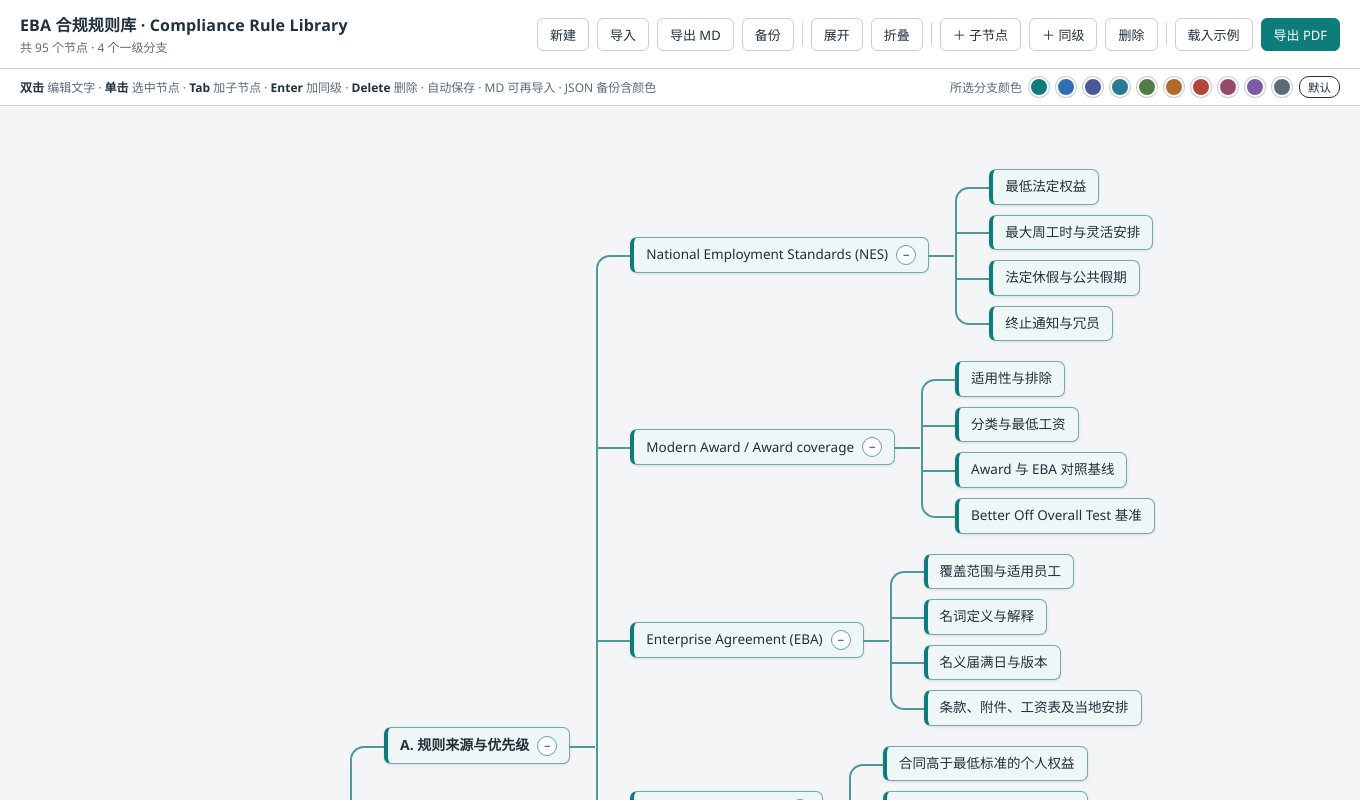
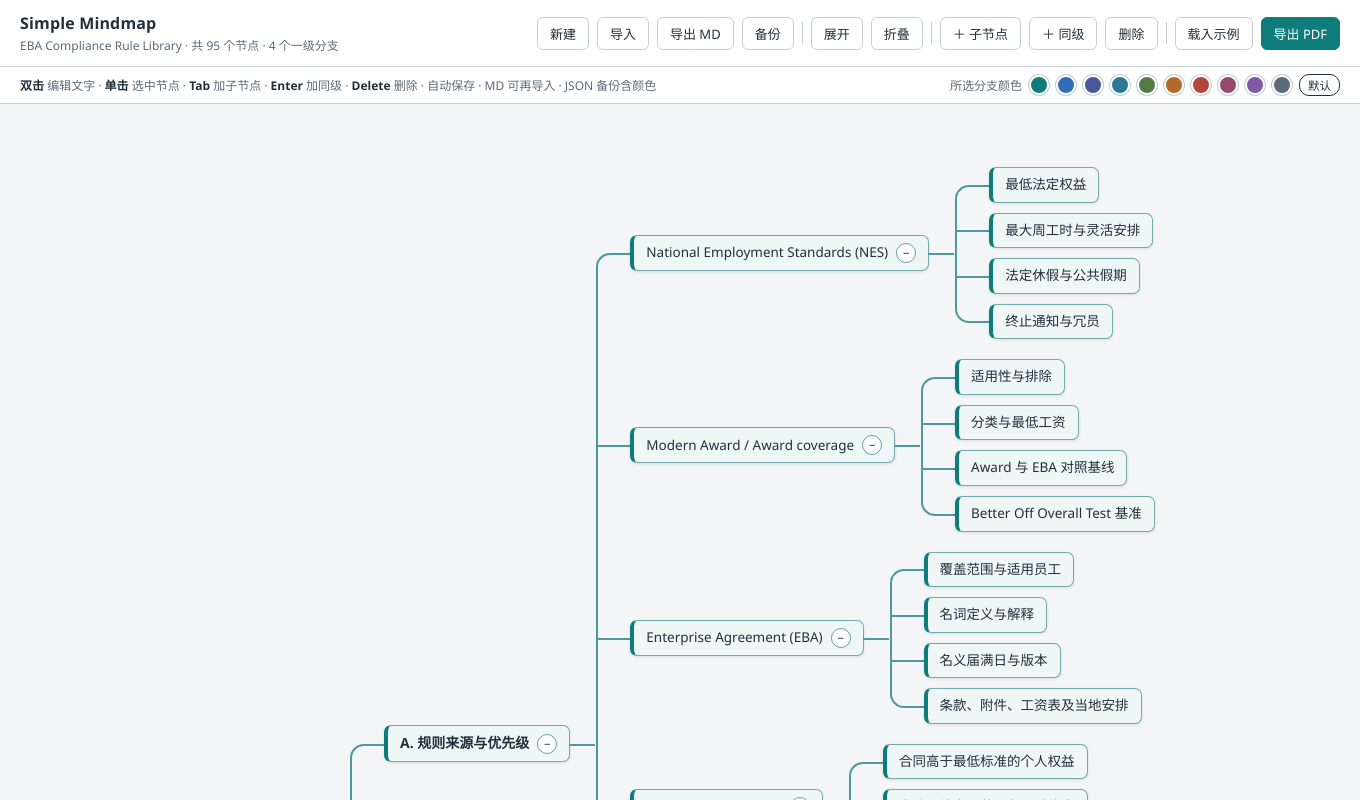
Before and after one commit to thundom/simplemindmap, an Electron app: page index.html in a window 1360 px wide. Drawn offline with Linux system fonts and the light colour scheme.

Commit message:
Rename project to Simple Mindmap
Generalises the app name away from the bundled EBA example, which is
now reachable via the 载入示例 button. The toolbar heading shows the
app name and the current document name is shown alongside the node
stats, so it no longer goes stale after 新建 or an import. Saved work
migrates from the old localStorage key on first run.

```diff
--- a/index.html
+++ b/index.html
@@ -1,4 +1,4 @@
-<title>EBA 合规规则库 · Mindmap</title>
+<title>Simple Mindmap</title>
 <style>
   :root {
     --bg: #f3f5f6;
@@ -284,7 +284,7 @@
 <div class="app">
   <div class="bar">
     <div>
-      <h1 id="docTitle">EBA 合规规则库 · Compliance Rule Library</h1>
+      <h1 id="docTitle">Simple Mindmap</h1>
       <div class="sub" id="stats"></div>
     </div>
     <div class="grow"></div>
@@ -378,7 +378,8 @@
     purple: "#7d5ba6", slate: "#5b6b78"
   };
 
-  var STORE = "eba-mindmap-v1";
+  var STORE = "simplemindmap-v1";
+  var LEGACY_STORE = "eba-mindmap-v1";
   var uid = 0;
 
   function build(arr) {
@@ -396,7 +397,8 @@
 
   var root;
   try {
-    var saved = localStorage.getItem(STORE);
+    /* fall back to the pre-rename key so existing work survives the upgrade */
+    var saved = localStorage.getItem(STORE) || localStorage.getItem(LEGACY_STORE);
     root = saved ? revive(JSON.parse(saved)) : build(DEFAULT);
   } catch (e) { root = build(DEFAULT); }
 
@@ -521,8 +523,8 @@
     treeEl.textContent = "";
     treeEl.appendChild(renderNode(root, 0, null));
     document.getElementById("stats").textContent =
-      "共 " + countNodes(root) + " 个节点 · " + root.children.length + " 个一级分支";
-    document.title = root.text + " · Mindmap";
+      root.text + " · 共 " + countNodes(root) + " 个节点 · " + root.children.length + " 个一级分支";
+    document.title = root.text + " · Simple Mindmap";
     updatePalette();
   }
 
@@ -747,7 +749,7 @@
   });
   document.getElementById("btnBackup").addEventListener("click", function () {
     var payload = {
-      app: "eba-mindmap",
+      app: "simplemindmap",
       version: 1,
       exportedAt: new Date().toISOString(),
       tree: stripIds(root)
@@ -818,5 +820,6 @@
   }
 
   render();
+  save();   /* completes the migration from LEGACY_STORE on first run */
 })();
 </script>
```
Also changed, not shown: package.json (+4 -4 lines), README.md.
